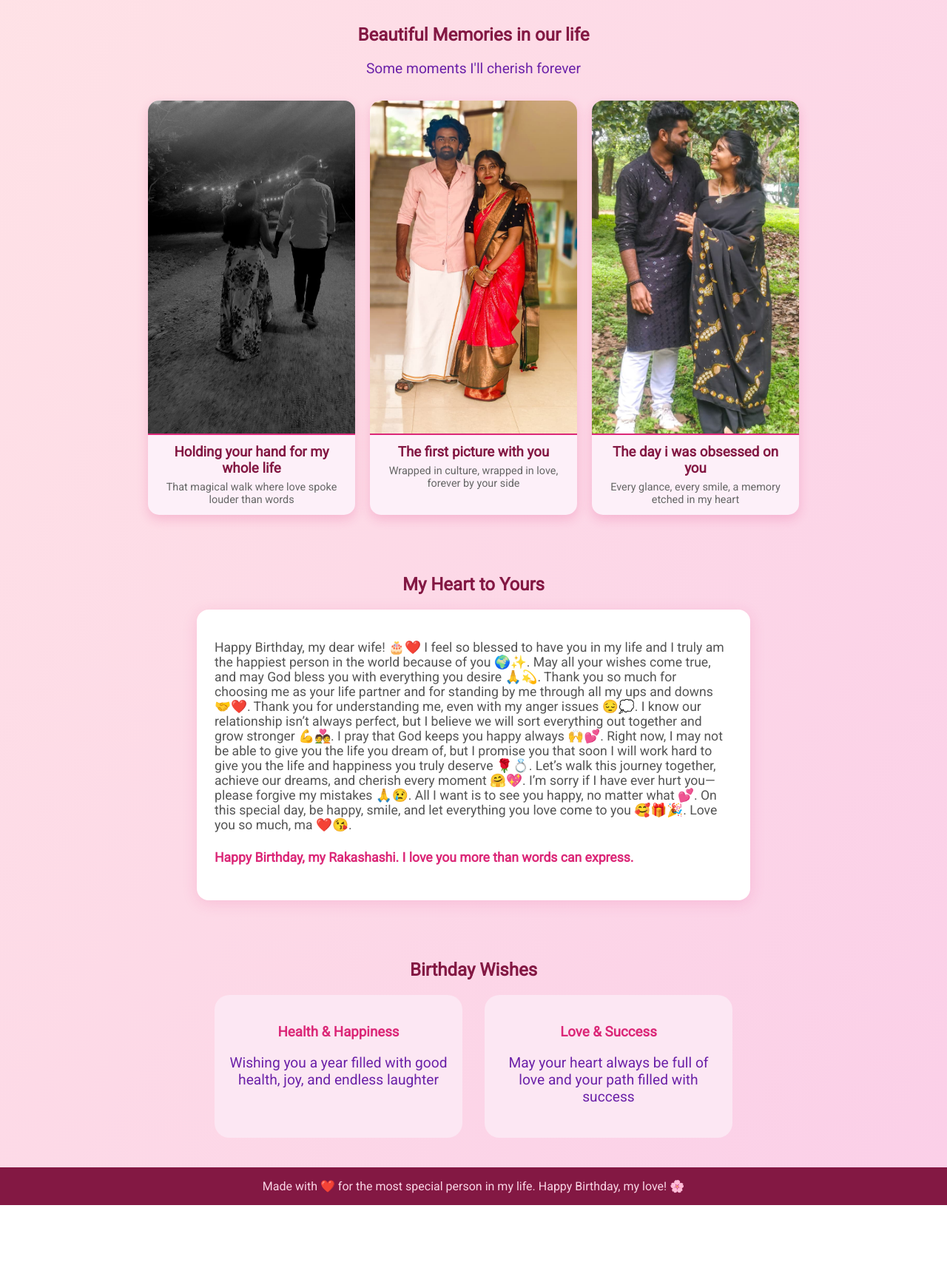
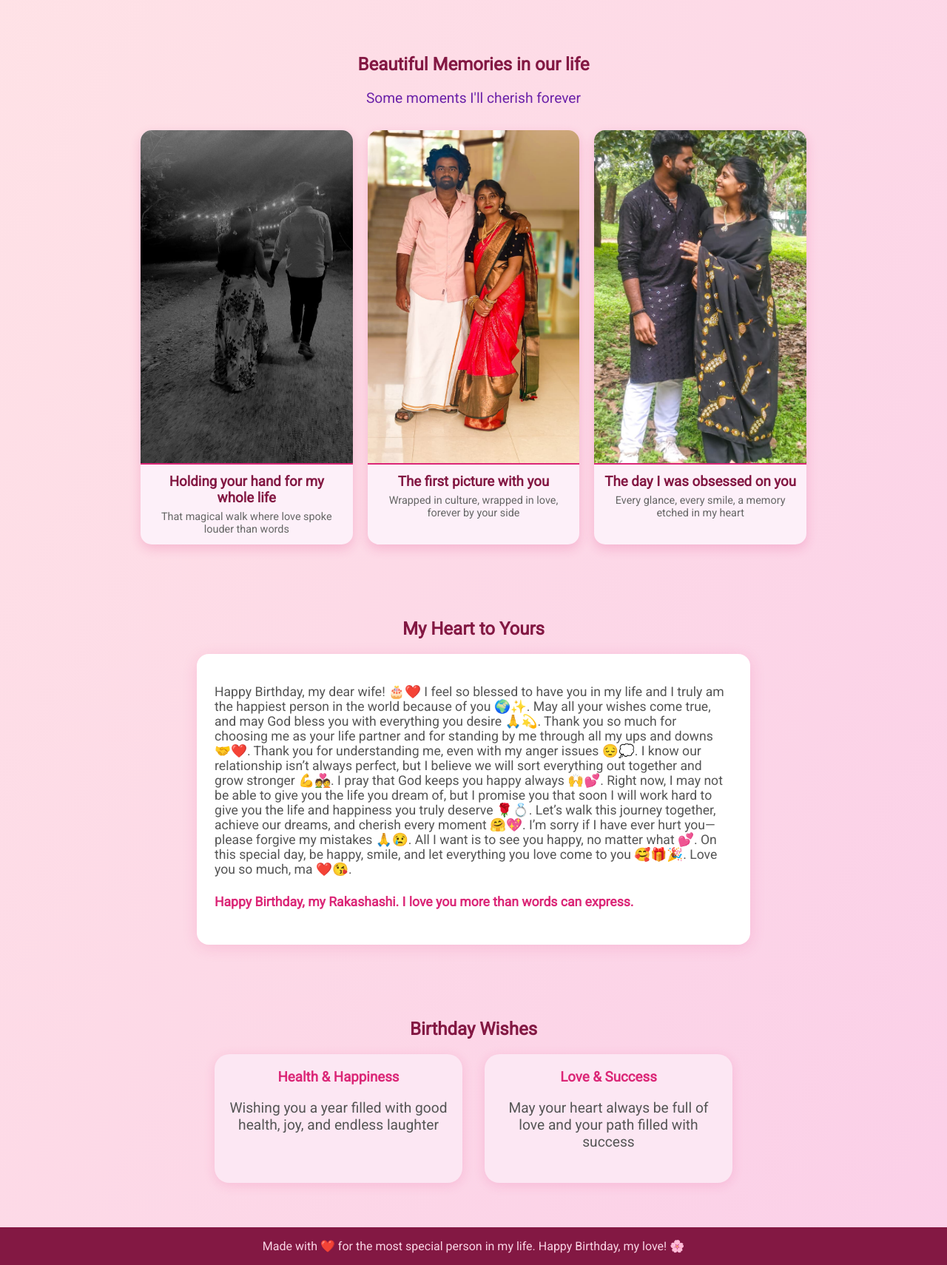
Before and after one commit to ajaybv548-source/Happybirtday, a plain HTML site: page index.html in a window 1280 px wide. Shown: the part 420-2130 px from the top of the page at 74% size. Before the commit the page ends 2049 px from the top, so only its background shows below. Drawn offline with Linux system fonts and the light colour scheme.

Commit message:
Update index.html

```diff
--- a/index.html
+++ b/index.html
@@ -39,7 +39,7 @@
     }
     section {
       max-width: 900px;
-      margin: 80px auto 40px auto;
+      margin: 100px auto 40px auto;
       padding: 0 20px;
       text-align: center;
     }
@@ -68,21 +68,19 @@
       color: #555;
     }
     .gallery {
-      display: flex;
-      flex-wrap: wrap;
-      justify-content: center;
+      display: grid;
+      grid-template-columns: repeat(auto-fit, minmax(280px, 1fr));
       gap: 20px;
       margin: 2rem 0;
     }
     .gallery-item {
-      width: 280px;
       background: #fdf0f9;
       border-radius: 15px;
       overflow: hidden;
       box-shadow: 0 6px 15px rgba(219,39,119,0.2);
       cursor: pointer;
       transition: transform 0.3s ease;
-      min-height: 550px;           /* increased card height */
+      min-height: 550px;
       display: flex;
       flex-direction: column;
     }
@@ -92,7 +90,7 @@
     .gallery-item img {
       width: 100%;
       object-fit: cover;
-      height: 450px;               /* increased image height */
+      height: 450px;
       border-bottom: 2px solid #db2777;
       display: block;
     }
@@ -105,37 +103,87 @@
       margin: 0 12px 12px 12px;
       font-size: 0.9rem;
       color: #666;
+      flex-grow: 1;
     }
-    @media (max-width: 700px) {
-      .gallery-item {
-        min-height: 450px;
+    .wishes {
+      display: flex;
+      flex-wrap: wrap;
+      justify-content: center;
+      gap: 30px;
+      max-width: 700px;
+      margin: 0 auto 60px auto;
+    }
+    .wish-card {
+      background: #fce7f3;
+      flex: 1 1 280px;
+      border-radius: 20px;
+      padding: 20px;
+      box-shadow: 0 3px 15px rgba(219, 39, 119, 0.15);
+      text-align: center;
+      color: #831843;
+      min-width: 260px;
+    }
+    .wish-card h3 {
+      margin-top: 0;
+      font-weight: 700;
+      color: #db2777;
+    }
+    .wish-card p {
+      color: #555;
+      margin-top: 10px;
+    }
+    footer {
+      background-color: #831843;
+      color: #f9d5e5;
+      padding: 16px 10px;
+      text-align: center;
+      font-size: 1rem;
+      margin-top: 40px;
+    }
+    @media (max-width: 768px) {
+      h1 {
+        font-size: 2.2rem;
+      }
+      p, .card p {
+        font-size: 1rem;
+      }
+      nav .title {
+        font-size: 1.1rem;
       }
       .gallery-item img {
         height: 320px;
       }
+      .gallery-item {
+        min-height: 400px;
+      }
+      .wish-card {
+        flex: 1 1 100%;
+        min-width: unset;
+      }
     }
-    footer {
-      background-color: #831843;
-      color: #f9d5e5;
-      padding: 16px 0;
-      text-align: center;
-      font-size: 1rem;
-      margin-top: 40px;
+    @media (max-width: 400px) {
+      h1 {
+        font-size: 1.8rem;
+      }
+      p, .card p {
+        font-size: 0.9rem;
+      }
+      nav .title svg {
+        height: 20px;
+        width: 20px;
+      }
     }
   </style>
 </head>
 <body>
-
 <nav>
   <div class="title">
-    <!-- Sparkles icon SVG -->
-    <svg xmlns="http://www.w3.org/2000/svg" fill="none" stroke="currentColor" stroke-width="2" viewBox="0 0 24 24"><path d="M12 2l1.5 4.5L18 8l-3.75 3.25 1.25 4.75L12 13.5l-3.5 2.5 1.25-4.75L6 8l4.5-1.5L12 2z"/></svg>
+    <svg xmlns="http://www.w3.org/2000/svg" fill="none" stroke="currentColor" stroke-width="2" viewBox="0 0 24 24" aria-hidden="true"><path d="M12 2l1.5 4.5L18 8l-3.75 3.25 1.25 4.75L12 13.5l-3.5 2.5 1.25-4.75L6 8l4.5-1.5L12 2z"/></svg>
     Happy Birthday
   </div>
 </nav>
-
 <section>
-  <h1>Happy Birthday, My Love!</h1>
+  <h1>Happy Birthday, My Rakashashi!</h1>
   <p id="birthdayMessage">Checking date...</p>
   <div class="card">
     <p>
@@ -144,43 +192,36 @@
     </p>
   </div>
 </section>
-
 <section>
   <h2>Beautiful Memories in our life</h2>
   <p>Some moments I'll cherish forever</p>
-  <div class="gallery">
-    <div class="gallery-item">
-      <img src="imges/img1.jpeg" />
-      <h3>Holding your hand  for my whole life</h3>
+  <div class="gallery" role="list">
+    <article class="gallery-item" role="listitem">
+      <img src="imges/img1.jpeg" alt="Romantic sunset beach moment with couple walking hand in hand along the shoreline" />
+      <h3>Holding your hand for my whole life</h3>
       <p>That magical walk where love spoke louder than words</p>
-    </div>
-    <div class="gallery-item">
-      <img src="imges/img2.jpeg"  />
+    </article>
+    <article class="gallery-item" role="listitem">
+      <img src="imges/img2.jpeg" alt="Couple smiling happily during a romantic candlelit dinner in an elegant restaurant" />
       <h3>The first picture with you</h3>
       <p>Wrapped in culture, wrapped in love, forever by your side</p>
-    </div>
-    <div class="gallery-item">
-      <img src="imges/img3.jpeg" />
-      <h3>The day i was obsessed on you</h3>
+    </article>
+    <article class="gallery-item" role="listitem">
+      <img src="imges/img3.jpeg" alt="Happy couple laughing together in a field of flowers during springtime" />
+      <h3>The day I was obsessed on you</h3>
       <p>Every glance, every smile, a memory etched in my heart</p>
-    </div>
+    </article>
   </div>
 </section>
-
 <section>
   <h2>My Heart to Yours</h2>
   <div class="card" style="max-width: 700px; margin: auto;">
     <p>
       Happy Birthday, my dear wife! 🎂❤️
-
 I feel so blessed to have you in my life and I truly am the happiest person in the world because of you 🌍✨. May all your wishes come true, and may God bless you with everything you desire 🙏💫.
-
 Thank you so much for choosing me as your life partner and for standing by me through all my ups and downs 🤝❤️. Thank you for understanding me, even with my anger issues 😔💭. I know our relationship isn’t always perfect, but I believe we will sort everything out together and grow stronger 💪💑.
-
 I pray that God keeps you happy always 🙌💕. Right now, I may not be able to give you the life you dream of, but I promise you that soon I will work hard to give you the life and happiness you truly deserve 🌹💍.
-
 Let’s walk this journey together, achieve our dreams, and cherish every moment 🤗💖. I’m sorry if I have ever hurt you—please forgive my mistakes 🙏😢. All I want is to see you happy, no matter what 💕.
-
 On this special day, be happy, smile, and let everything you love come to you 🥰🎁🎉.
 Love you so much, ma ❤️😘.
     </p>
@@ -189,30 +230,26 @@ Love you so much, ma ❤️😘.
     </p>
   </div>
 </section>
-
 <section>
   <h2>Birthday Wishes</h2>
-  <div style="display: flex; justify-content:center; gap: 30px; flex-wrap: wrap; max-width: 700px; margin: auto;">
-    <div style="background: #fce7f3; padding: 20px; border-radius: 20px; flex:1 1 280px; text-align:center;">
-      <h3 style="color:#db2777;">Health & Happiness</h3>
+  <div class="wishes" role="list">
+    <div class="wish-card" role="listitem">
+      <h3>Health &amp; Happiness</h3>
       <p>Wishing you a year filled with good health, joy, and endless laughter</p>
     </div>
-    <div style="background: #fce7f3; padding: 20px; border-radius: 20px; flex:1 1 280px; text-align:center;">
-      <h3 style="color:#db2777;">Love & Success</h3>
+    <div class="wish-card" role="listitem">
+      <h3>Love &amp; Success</h3>
       <p>May your heart always be full of love and your path filled with success</p>
     </div>
   </div>
 </section>
-
 <footer>
   Made with ❤️ for the most special person in my life. Happy Birthday, my love! 🌸
 </footer>
-
 <script>
   // Set the fixed birthday date here (0-based month, day)
   const birthdayMonth = 8;  // September
   const birthdayDate = 10;
-
   function updateBirthdayMessage() {
     const today = new Date();
     const messageElem = document.getElementById('birthdayMessage');
@@ -222,12 +259,8 @@ Love you so much, ma ❤️😘.
       messageElem.textContent = "Celebrating you today and always";
     }
   }
-
-  updateBirthdayMessage(); // initial call
-
-  // Optional: Update the message at midnight automatically
+  updateBirthdayMessage();
   setInterval(updateBirthdayMessage, 60000);
 </script>
-
 </body>
 </html>
```
